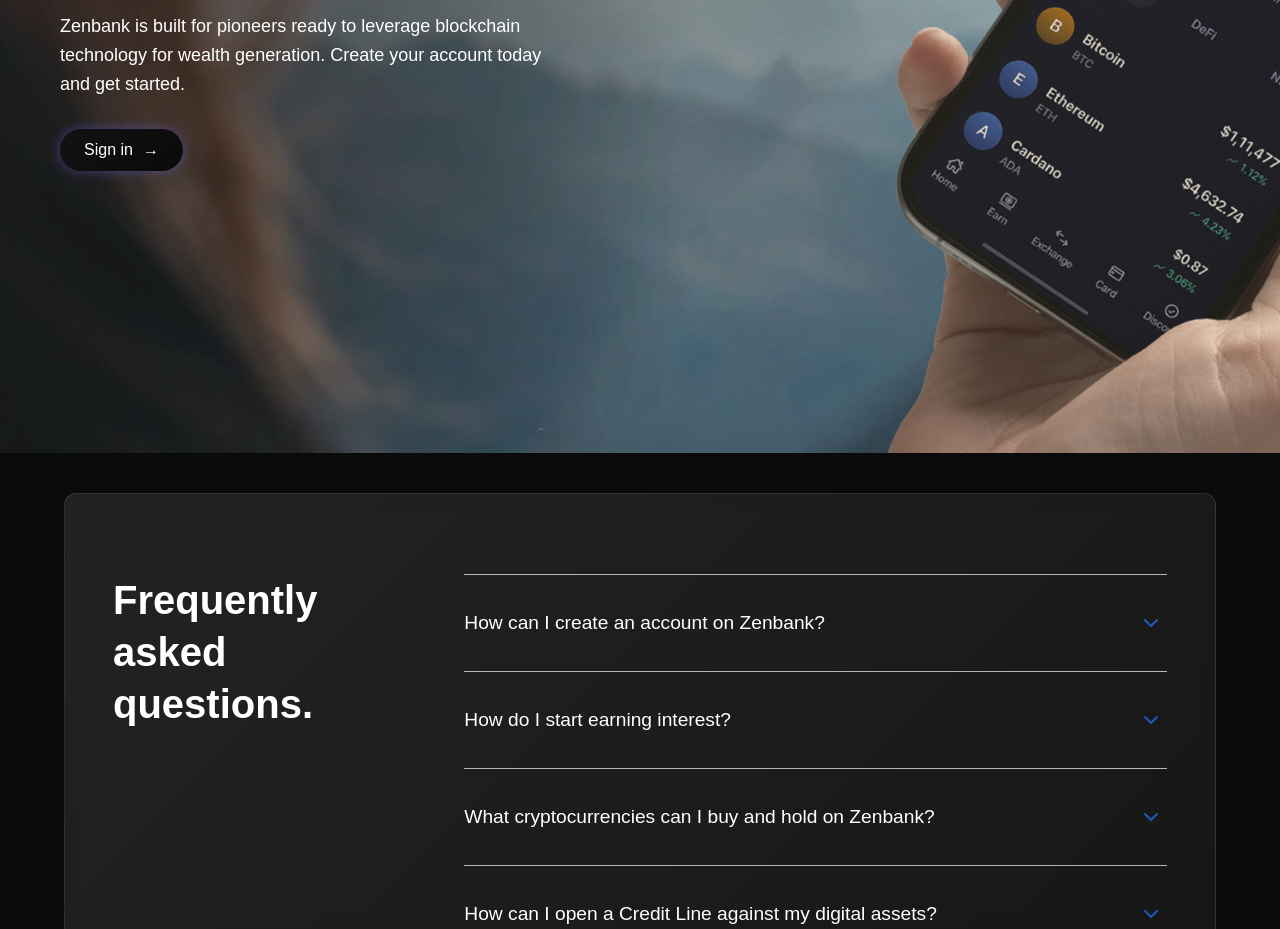
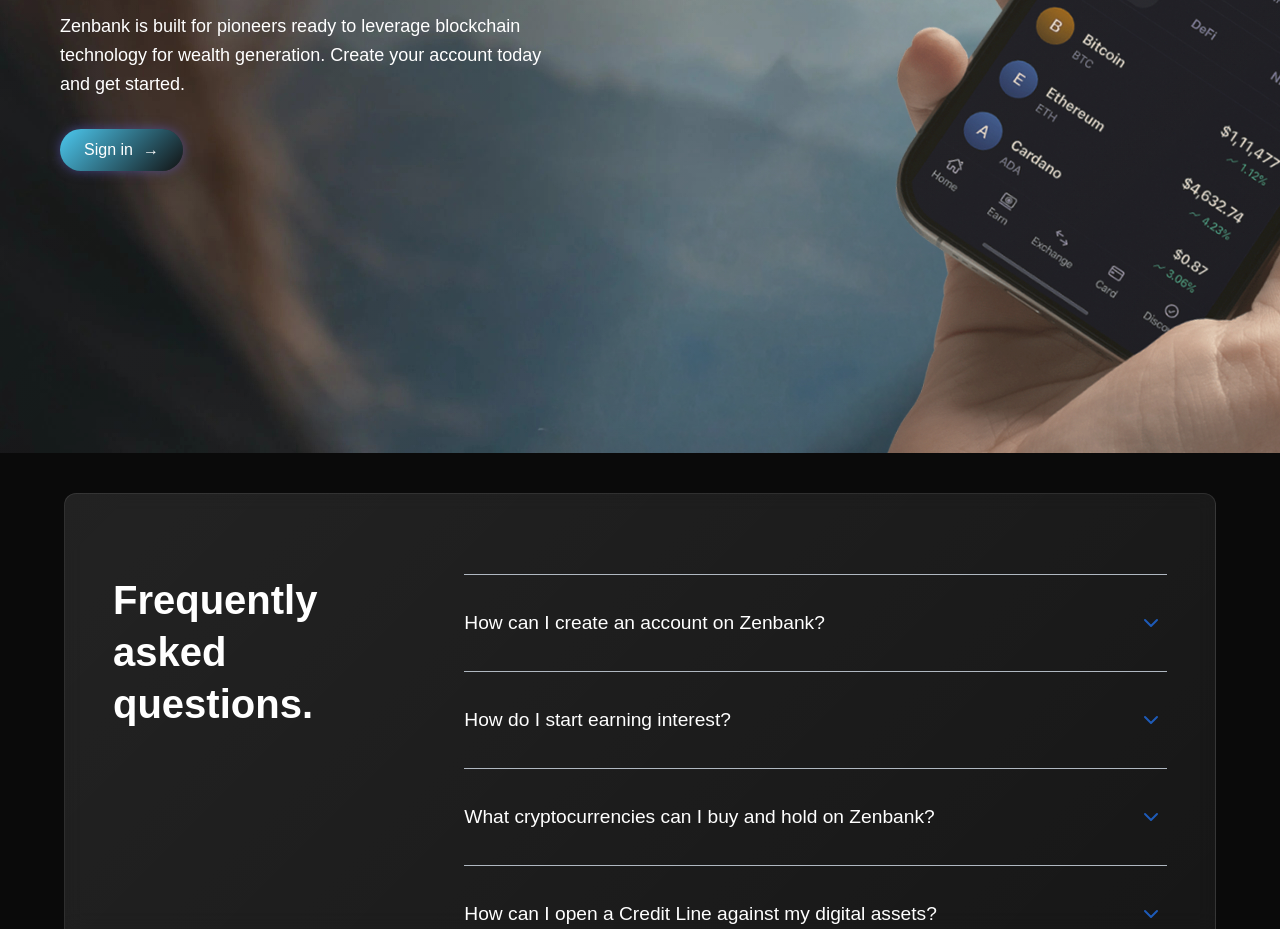
Before and after one commit to 0tonytony0/zenbank-frontend, a React (Create React App) app: page / in a window 1280 px wide. Shown: the part 6480-7409 px from the top of the page. Built offline with nearby package versions, Linux system fonts and the light colour scheme.

Commit message:
wealthgeneration comp update

```diff
--- a/src/components/sections/WealthGEneration.jsx
+++ b/src/components/sections/WealthGEneration.jsx
@@ -1,6 +1,7 @@
 import React from 'react';
 import styled from 'styled-components';
-import WealthGenImg from '../../assets/WealthGenImg.jpg'; // Replace with actual path to your wealth generation image
+import WealthGenImg from '../../assets/WealthGenImg.jpg';
+
 
 // Styled Components
 const Container = styled.div`
@@ -63,8 +64,8 @@ const Subtitle = styled.p`
 const SignInButton = styled.button`
   background: linear-gradient(
     135deg,
-    ${({ theme }) => theme.colors.accent},
-    ${({ theme }) => theme.colors.background}
+    #4cc9f0,
+    #121212
   );
   color: white;
   padding: 12px 24px;
```
Also changed, not shown: src/components/Market/Market.jsx (+1 -6 lines).
